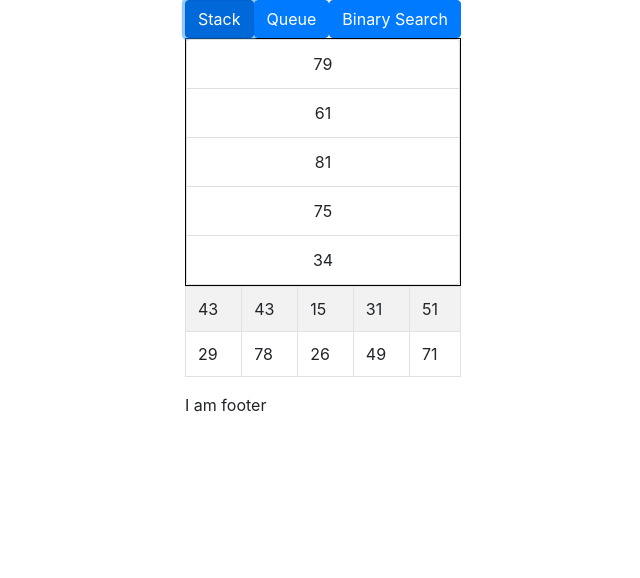
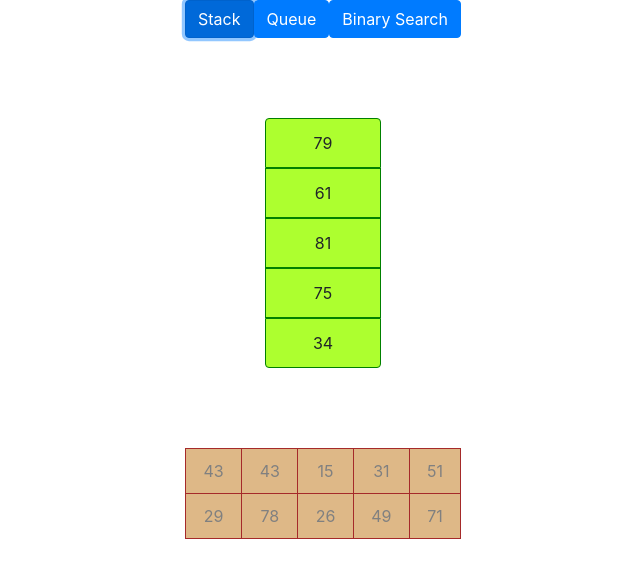
Before and after one commit to Juan-Ramirez-Alvarez/AlgO, a React app: page / in a window 1280 px wide. Both pictures are taken after a click on the button "Stack". Shown: the whole page, without its empty margins (317-957 px from the left). Built offline with nearby package versions, Linux system fonts and the light colour scheme.

Commit message:
Add some style to the bank

```diff
--- a/public/index.html
+++ b/public/index.html
@@ -1,6 +1,5 @@
 <html>
         <head>
-                <link rel="stylesheet" type="text/css" href="style.css">
         </head>
         <body>
                 <div id="root"></div>
--- a/public/style.css
+++ /dev/null
@@ -1,16 +0,0 @@
-html {
-    display: table;
-    margin: auto;
-}
-
-body {
-    display: table-cell;
-    vertical-align: middle;
-}
-
-.builtStack {
-    text-align: center;
-    border-style: solid;
-    border-width: 1px;
-    border-color: black;
-}
--- a/src/js/footer.js
+++ b/src/js/footer.js
@@ -4,7 +4,7 @@ export class Footer extends React.Component {
     render() {
         return (
             <div>
-              I am footer
+
             </div>
         );
     }
--- a/src/js/main.js
+++ b/src/js/main.js
@@ -3,7 +3,7 @@ import React from 'react';
 import {Header} from './header.js';
 import {Footer} from './footer.js';
 import 'bootstrap/dist/css/bootstrap.min.css';
-
+import './style.css'
 class Main extends React.Component {
   render() {
     return (
--- a/src/js/stack.js
+++ b/src/js/stack.js
@@ -1,6 +1,7 @@
 import React from 'react';
 import Table from 'react-bootstrap/Table';
 import ListGroup from 'react-bootstrap/ListGroup';
+import "./style.css";
 
 const bankSize = 10;
 
@@ -36,7 +37,7 @@ function Bank(props) {
     function getTableRow(items) {
         return items.map(function (item, i) {
             return (
-                <td key={i} className="bankElement"> {item} </td>
+                <td key={i} className="bankItem"> {item} </td>
             );
         });
     }
@@ -46,7 +47,7 @@ function Stack(props) {
     var listItems = []
     var keyIndex = 0;
     props.stackArray.slice().reverse().forEach(function(x) {
-        listItems.push(<ListGroup.Item key={keyIndex++}>{x}</ListGroup.Item>)
+        listItems.push(<ListGroup.Item className="stackItem" key={keyIndex++}>{x}</ListGroup.Item>)
     })
 
     return (
--- /dev/null
+++ b/src/js/style.css
@@ -0,0 +1,32 @@
+html {
+    display: table;
+    margin: auto;
+}
+
+body {
+    display: table-cell;
+    vertical-align: middle;
+}
+
+.builtStack {
+    text-align: center;
+    padding: 5em;
+}
+
+/* !important used to overide bootstrap class attributes */
+.stackItem {
+    background-color: greenyellow !important;
+    border-style: solid !important;
+    border-width: 1px !important;
+    border-color: green !important;
+}
+
+.bankItem {
+    background-color: burlywood;
+    border-style: solid;
+    border-width: 1px;
+    /* override encapsulating table border color */
+    border-color: brown !important;
+    color: gray;
+    text-align: center;
+}
```
